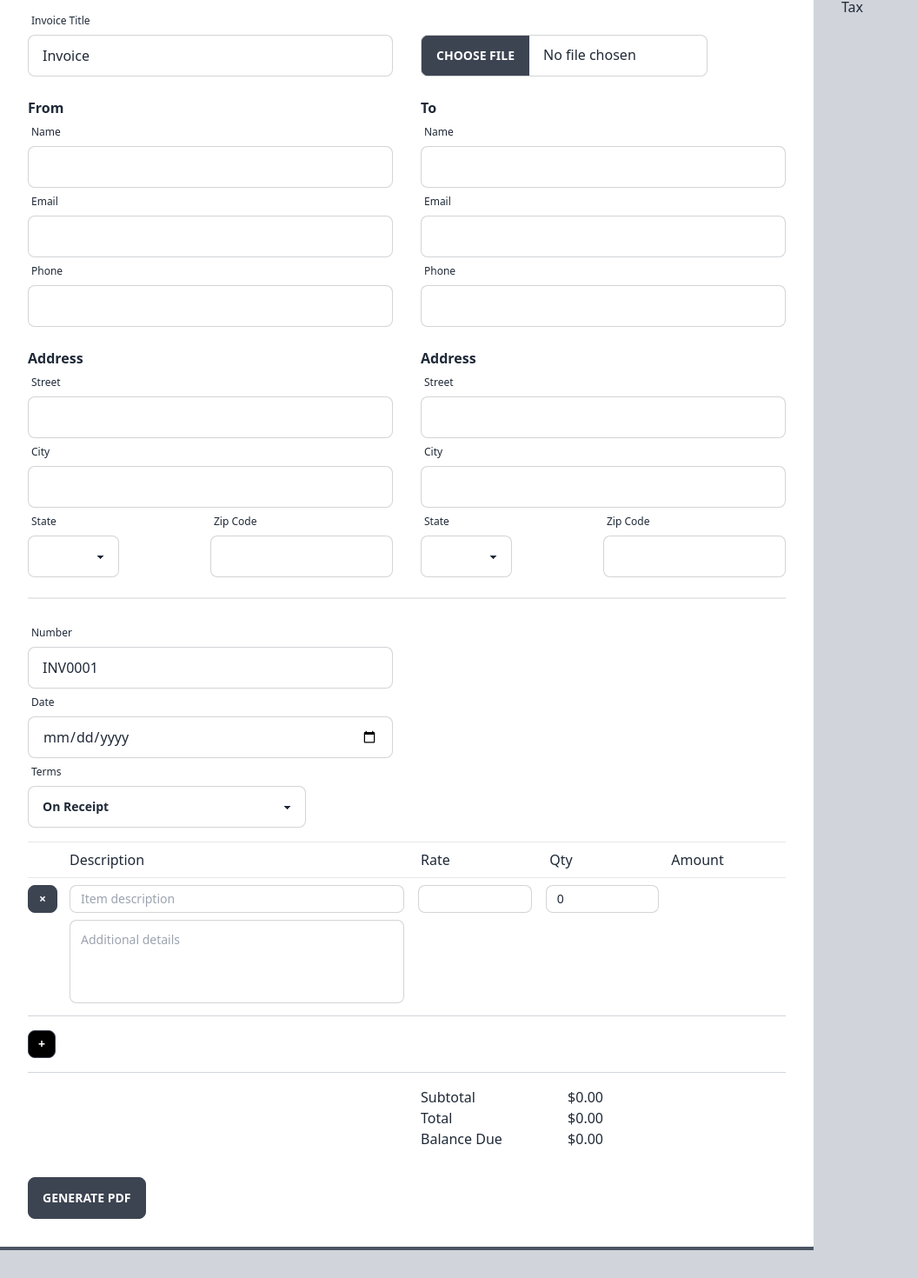
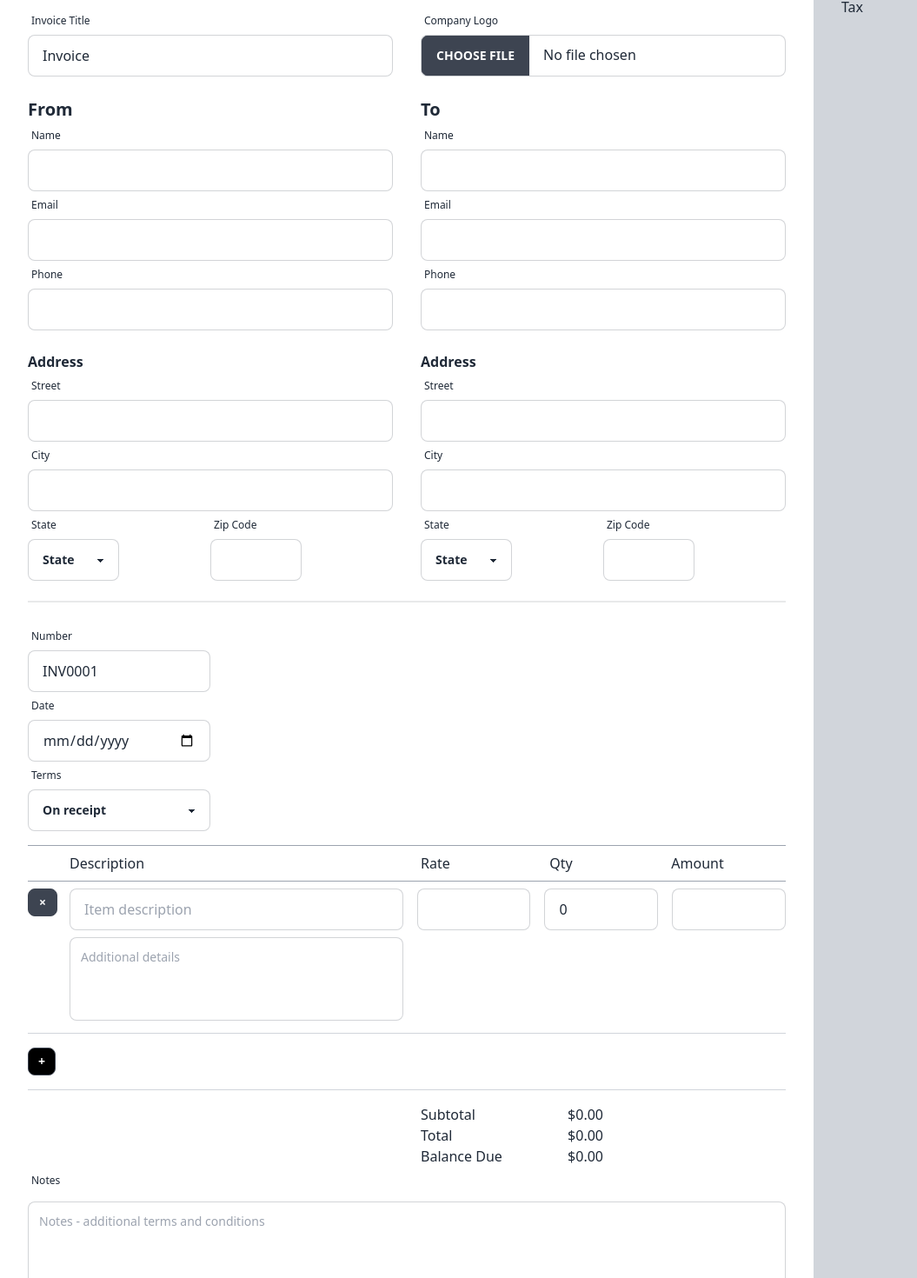
Before and after one commit to chazzlee/quick-invoice, a Next.js app: page /form in a window 1280 px wide. Shown: the part 92-1562 px from the top of the page at 87% size, without its empty margins (0-1055 px from the left). Built offline with nearby package versions, Linux system fonts and the light colour scheme.

Commit message:
refactor form control and inputs

```diff
--- a/src/components/FormControl.tsx
+++ /dev/null
@@ -1,45 +0,0 @@
-import { type ComponentPropsWithRef, type ReactNode, forwardRef } from "react";
-
-type FormControlProps = ComponentPropsWithRef<"input"> & {
-  name: string;
-  label?: string;
-  inputSize?: "xs" | "sm" | "md" | "lg";
-  classes?: string[];
-  children?: ReactNode;
-};
-
-// eslint-disable-next-line react/display-name
-export const FormControl = forwardRef<HTMLInputElement, FormControlProps>(
-  (props, ref) => {
-    const {
-      id,
-      label = "",
-      inputSize = "md",
-      children,
-      type = "text",
-      classes = [],
-      ...rest
-    } = props;
-
-    return (
-      <div className="w-full form-control">
-        <label className="label" htmlFor={id}>
-          <span className="capitalize label-text-alt">{label}</span>
-        </label>
-        {children ? (
-          children
-        ) : (
-          <input
-            id={id}
-            type={type}
-            className={`w-full input input-bordered input-${inputSize} ${classes?.join(
-              " "
-            )}`}
-            ref={ref}
-            {...rest}
-          />
-        )}
-      </div>
-    );
-  }
-);
--- a/src/components/GeneralDetails.tsx
+++ b/src/components/GeneralDetails.tsx
@@ -8,7 +8,7 @@ type GeneralDetailsProps = {
 export function GeneralDetails({ title, children }: GeneralDetailsProps) {
   return (
     <div className="mt-6">
-      <h3 className="capitalize font-semibold">{title}</h3>
+      <h3 className="text-xl font-semibold capitalize">{title}</h3>
       {children}
     </div>
   );
@@ -18,7 +18,7 @@ type AddressProps = { children: ReactNode };
 export function Address({ children }: AddressProps) {
   return (
     <div className="mt-6">
-      <h3 className="capitalize font-semibold">Address</h3>
+      <h3 className="font-semibold capitalize">Address</h3>
       {children}
     </div>
   );
--- /dev/null
+++ b/src/components/Inputs/FileInput.tsx
@@ -0,0 +1,17 @@
+import { type ComponentPropsWithRef, forwardRef } from "react";
+
+type FileInputProps = ComponentPropsWithRef<"input"> & {};
+// eslint-disable-next-line react/display-name
+export const FileInput = forwardRef<HTMLInputElement, FileInputProps>(
+  ({ id, ...rest }, ref) => {
+    return (
+      <input
+        ref={ref}
+        id={id}
+        type="file"
+        className="file-input file-input-bordered"
+        {...rest}
+      />
+    );
+  }
+);
--- /dev/null
+++ b/src/components/Inputs/FormControl.tsx
@@ -0,0 +1,18 @@
+import { cloneElement, type ReactElement, type ReactNode } from "react";
+
+type FormControlProps = {
+  id: string;
+  label: string;
+  children: ReactNode;
+};
+
+export function FormControl({ id, label, children }: FormControlProps) {
+  return (
+    <div className="w-full form-control">
+      <label className="label" htmlFor={id}>
+        <span className="capitalize label-text-alt">{label}</span>
+      </label>
+      {cloneElement(children as ReactElement, { id })}
+    </div>
+  );
+}
--- /dev/null
+++ b/src/components/Inputs/SelectInput.tsx
@@ -0,0 +1,30 @@
+import { type ComponentPropsWithRef, forwardRef } from "react";
+
+type SelectOption = {
+  label: string;
+  value: string;
+  disabled?: boolean;
+};
+
+type SelectInputProps = ComponentPropsWithRef<"select"> & {
+  selectOptions: SelectOption[];
+};
+
+// eslint-disable-next-line react/display-name
+export const SelectInput = forwardRef<HTMLSelectElement, SelectInputProps>(
+  ({ selectOptions = [], ...rest }, ref) => {
+    return (
+      <select
+        ref={ref}
+        className="w-1/2 select select-bordered select-md"
+        {...rest}
+      >
+        {selectOptions.map((option, index) => (
+          <option key={index} value={option.value} disabled={option.disabled}>
+            {option.label}
+          </option>
+        ))}
+      </select>
+    );
+  }
+);
--- /dev/null
+++ b/src/components/Inputs/TextInput.tsx
@@ -0,0 +1,27 @@
+import {
+  type ComponentPropsWithRef,
+  type HTMLInputTypeAttribute,
+  forwardRef,
+} from "react";
+
+type TextInputProps = ComponentPropsWithRef<"input"> & {
+  id?: string;
+  type?: HTMLInputTypeAttribute;
+  inputSize?: "xs" | "sm" | "md" | "lg" | "xl";
+  width?: "w-full" | "w-1/2" | "w-2/12";
+};
+
+// eslint-disable-next-line react/display-name
+export const TextInput = forwardRef<HTMLInputElement, TextInputProps>(
+  ({ id, inputSize = "md", type = "text", width = "w-full", ...rest }, ref) => {
+    return (
+      <input
+        ref={ref}
+        id={id}
+        type={type}
+        className={`input input-bordered input-${inputSize} ${width}`}
+        {...rest}
+      />
+    );
+  }
+);
--- /dev/null
+++ b/src/components/Inputs/Textarea.tsx
@@ -0,0 +1,14 @@
+import { type ComponentPropsWithRef, forwardRef } from "react";
+
+type TextareaProps = ComponentPropsWithRef<"textarea"> & {};
+// eslint-disable-next-line react/display-name
+export const Textarea = forwardRef<HTMLTextAreaElement, TextareaProps>(
+  ({ ...rest }, ref) => {
+    return (
+      <textarea
+        className="w-full h-24 px-3 mt-2 resize-none textarea textarea-bordered"
+        {...rest}
+      />
+    );
+  }
+);
--- /dev/null
+++ b/src/components/Inputs/index.tsx
@@ -0,0 +1,5 @@
+export { FormControl } from "./FormControl";
+export { TextInput } from "./TextInput";
+export { SelectInput } from "./SelectInput";
+export { FileInput } from "./FileInput";
+export { Textarea } from "./Textarea";
--- a/src/pages/form.tsx
+++ b/src/pages/form.tsx
@@ -1,17 +1,22 @@
 import { useFieldArray, useForm } from "react-hook-form";
-import { FormControl } from "@/components/FormControl";
+import {
+  FormControl,
+  FileInput,
+  SelectInput,
+  TextInput,
+  Textarea,
+} from "@/components/Inputs";
+
 import { Address, GeneralDetails } from "@/components/GeneralDetails";
-type Nullable<T> = T | null;
-
-function isKey<T extends {}>(x: T, k: PropertyKey): k is keyof T {
-  return k in x;
-}
+import { isKey } from "@/utils/isKey";
+import type { Nullable } from "@/utils/types";
 
 type InvoiceDetails = {
   number: string;
   date: Nullable<Date>;
   terms: string;
 };
+
 type GeneralDetails = {
   name: string;
   email: string;
@@ -95,12 +100,9 @@ export default function Form() {
           >
             <div className="grid grid-cols-2 gap-8">
               <div className="from">
-                <FormControl
-                  id="title"
-                  label="Invoice title"
-                  inputSize="md"
-                  {...register("title")}
-                />
+                <FormControl id="title" label="Invoice title">
+                  <TextInput {...register("title")} />
+                </FormControl>
                 <GeneralDetails title="From">
                   {Object.keys(defaultGeneralDetails).map((detail) => {
                     if (
@@ -110,56 +112,52 @@ export default function Form() {
                       return (
                         <FormControl
                           key={`from-${detail}`}
-                          id={detail}
+                          id={`from-${detail}`}
                           label={detail}
+                        >
+                          <TextInput
                             {...register(`from.${detail}`)}
+                            type={detail === "email" ? "email" : "text"}
                           />
+                        </FormControl>
                       );
                     }
                     return null;
                   })}
                 </GeneralDetails>
                 <Address>
-                  <FormControl
-                    id="from-street"
-                    label="Street"
-                    {...register("from.address.street")}
+                  <FormControl id="from-street" label="Street">
+                    <TextInput {...register("from.address.street")} />
+                  </FormControl>
+                  <FormControl id="from-city" label="City">
+                    <TextInput {...register("from.address.city")} />
+                  </FormControl>
+                  <div className="flex">
+                    <FormControl id="from-state" label="State">
+                      <SelectInput
+                        selectOptions={[
+                          { label: "State", value: "", disabled: true },
+                          { label: "NJ", value: "NJ" },
+                          { label: "NY", value: "NY" },
+                          { label: "MA", value: "MA" },
+                        ]}
+                        {...register("from.address.state")}
                       />
-                  <FormControl
-                    id="from-city"
-                    label="City"
-                    {...register("from.address.city")}
-                  />
-                  <div className="flex">
-                    <FormControl id="from-state" label="State" name="">
-                      <select
-                        className="w-1/2 select select-bordered select-md"
-                        {...register("from.address.state")}
-                      >
-                        <option disabled>Choose state</option>
-                        <option value="NJ">NJ</option>
-                        <option value="NY">NY</option>
-                      </select>
                     </FormControl>
-                    <FormControl
-                      id="from-zipCode"
-                      label="Zip code"
-                      classes={["w-1/2"]}
+                    <FormControl id="from-zipCode" label="Zip code">
+                      <TextInput
+                        width="w-1/2"
                         {...register("from.address.zipCode")}
                       />
+                    </FormControl>
                   </div>
                 </Address>
               </div>
 
               <div className="to">
-                <div className="pt-8">
-                  <input
-                    id="logo"
-                    type="file"
-                    className={"file-input file-input-bordered"}
-                    {...register("logo")}
-                  />
-                </div>
+                <FormControl id="logo" label="Company logo">
+                  <FileInput {...register("logo")} />
+                </FormControl>
                 <GeneralDetails title="To">
                   {Object.keys(defaultGeneralDetails).map((detail) => {
                     if (
@@ -169,43 +167,44 @@ export default function Form() {
                       return (
                         <FormControl
                           key={`to-${detail}`}
-                          id={detail}
+                          id={`to-${detail}`}
                           label={detail}
+                        >
+                          <TextInput
                             {...register(`to.${detail}`)}
+                            type={detail === "email" ? "email" : "text"}
                           />
+                        </FormControl>
                       );
                     }
                     return null;
                   })}
                 </GeneralDetails>
                 <Address>
-                  <FormControl
-                    id="to-street"
-                    label="Street"
-                    {...register("to.address.street")}
+                  <FormControl id="to-street" label="Street">
+                    <TextInput {...register("to.address.street")} />
+                  </FormControl>
+                  <FormControl id="to-city" label="City">
+                    <TextInput {...register("to.address.city")} />
+                  </FormControl>
+                  <div className="flex">
+                    <FormControl id="to-state" label="State">
+                      <SelectInput
+                        selectOptions={[
+                          { label: "State", value: "", disabled: true },
+                          { label: "NJ", value: "NJ" },
+                          { label: "NY", value: "NY" },
+                          { label: "MA", value: "MA" },
+                        ]}
+                        {...register("to.address.state")}
                       />
-                  <FormControl
-                    id="to-city"
-                    label="City"
-                    {...register("to.address.city")}
-                  />
-                  <div className="flex">
-                    <FormControl id="to-state" label="State" name="">
-                      <select
-                        className="w-1/2 select select-bordered select-md"
-                        {...register("to.address.state")}
-                      >
-                        <option disabled>Choose state</option>
-                        <option value="NJ">NJ</option>
-                        <option value="NY">NY</option>
-                      </select>
                     </FormControl>
-                    <FormControl
-                      id="to-zipCode"
-                      label="Zip code"
-                      classes={["w-1/2"]}
+                    <FormControl id="to-zipCode" label="Zip code">
+                      <TextInput
+                        width="w-1/2"
                         {...register("to.address.zipCode")}
                       />
+                    </FormControl>
                   </div>
                 </Address>
               </div>
@@ -215,37 +214,33 @@ export default function Form() {
               <div className="divider" />
               <div className="grid grid-cols-2 gap-8">
                 <div>
-                  <FormControl
-                    id="invoice-number"
-                    label="Number"
-                    {...register("invoice.number")}
-                  />
-                  <FormControl
-                    id="invoice-date"
+                  <FormControl id="invoice-number" label="Number">
+                    <TextInput width="w-1/2" {...register("invoice.number")} />
+                  </FormControl>
+                  <FormControl id="invoice-date" label="Date">
+                    <TextInput
                       type="date"
-                    label="Date"
+                      width="w-1/2"
                       {...register("invoice.date")}
                     />
-
-                  <div className="form-control">
-                    <label htmlFor="invoice-terms" className="label">
-                      <span className="capitalize label-text-alt">Terms</span>
-                    </label>
-                    <select
-                      className="w-full max-w-xs select select-bordered select-md"
+                  </FormControl>
+                  <FormControl id="invoice-terms" label="Terms">
+                    <SelectInput
+                      selectOptions={[
+                        { value: "", label: "Choose terms", disabled: true },
+                        { value: "on_receipt", label: "On receipt" },
+                        { value: "30_days", label: "30 days" },
+                        { value: "60_days", label: "60 days" },
+                      ]}
                       {...register("invoice.terms")}
-                    >
-                      <option disabled>Choose terms</option>
-                      <option value="on_receipt">On Receipt</option>
-                      <option value="30_days">30 Days</option>
-                    </select>
-                  </div>
+                    />
+                  </FormControl>
                 </div>
               </div>
             </div>
 
             <div className="my-4 line-items-container">
-              <div className="flex gap-4 py-2 pl-8 border-t border-b border-gray">
+              <div className="flex gap-4 py-2 pl-8 border-t border-b border-gray-400">
                 <label className="w-6/12 pl-4" htmlFor="description">
                   Description
                 </label>
@@ -276,27 +271,34 @@ export default function Form() {
                     </button>
                   </div>
                   <div className="w-6/12 ml-4">
-                    <input
-                      id="description"
-                      className="w-full input input-sm input-bordered"
+                    <TextInput
+                      id={`description-${index}`}
                       placeholder="Item description"
+                      inputSize="sm"
                       {...register(`lineItems.${index}.description`)}
                     />
-                    <textarea
-                      className="w-full h-24 px-3 mt-2 resize-none textarea textarea-bordered"
+                    <Textarea
+                      id={`details-${index}`}
                       placeholder="Additional details"
+                      {...register(`lineItems.${index}.details`)}
                     />
                   </div>
-                  <input
-                    className="w-2/12 input input-sm input-bordered"
+                  <TextInput
+                    id={`rate-${index}`}
+                    inputSize="sm"
+                    width="w-2/12"
                     {...register(`lineItems.${index}.rate`)}
                   />
-                  <input
-                    className="w-2/12 input input-sm input-bordered"
+                  <TextInput
+                    id={`quantity-${index}`}
+                    inputSize="sm"
+                    width="w-2/12"
                     {...register(`lineItems.${index}.quantity`)}
                   />
-                  <input
-                    className="w-2/12 pl-0 input input-sm"
+                  <TextInput
+                    id={`amount-${index}`}
+                    inputSize="sm"
+                    width="w-2/12"
                     {...register(`lineItems.${index}.amount`)}
                   />
                 </div>
@@ -312,8 +314,7 @@ export default function Form() {
             </div>
 
             <div className="grid grid-cols-2 gap-8 pt-4">
-              <div />
-              <div>
+              <div className="col-start-2">
                 <div className="flex justify-between w-1/2 text-right">
                   <p>Subtotal</p>
                   <p>$0.00</p>
@@ -329,9 +330,18 @@ export default function Form() {
               </div>
             </div>
 
+            <div className="notes-container">
+              <FormControl id="notes" label="Notes">
+                <Textarea
+                  placeholder="Notes - additional terms and conditions"
+                  {...register("notes")}
+                />
+              </FormControl>
+            </div>
+
             <div className="py-8">
               <button type="submit" className="btn">
-                Generate PDF
+                Preview PDF
               </button>
             </div>
           </form>
--- /dev/null
+++ b/src/utils/isKey.ts
@@ -0,0 +1,6 @@
+export function isKey<T extends {}>(
+  object: T,
+  key: PropertyKey
+): key is keyof T {
+  return key in object;
+}
--- /dev/null
+++ b/src/utils/types.ts
@@ -0,0 +1 @@
+export type Nullable<T> = T | null;
```
Lines whose indentation alone changed are shown as unchanged.
